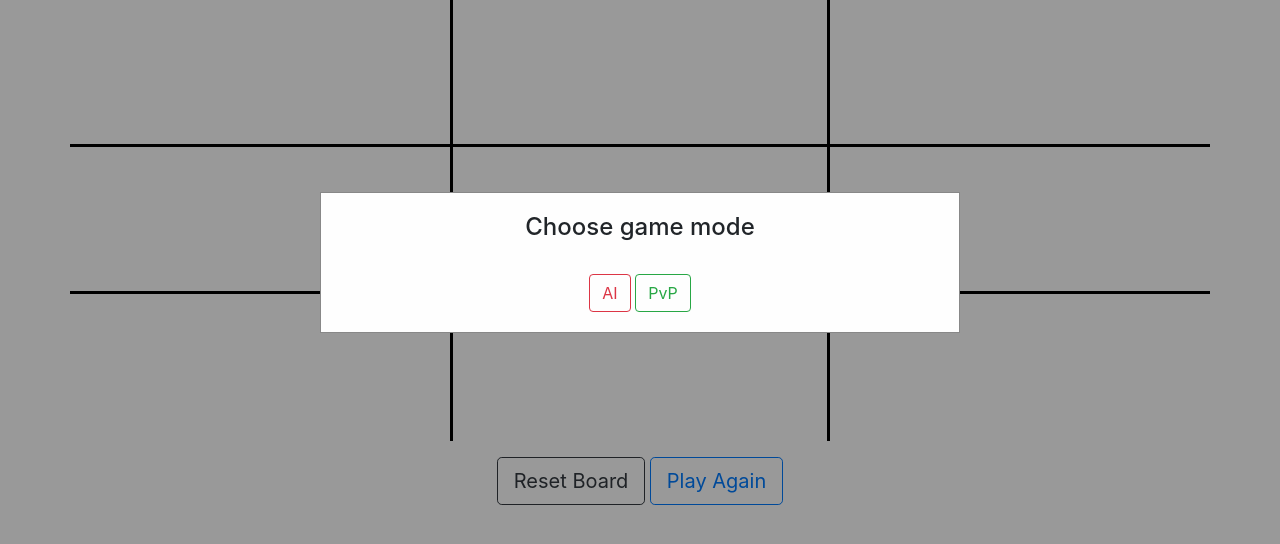
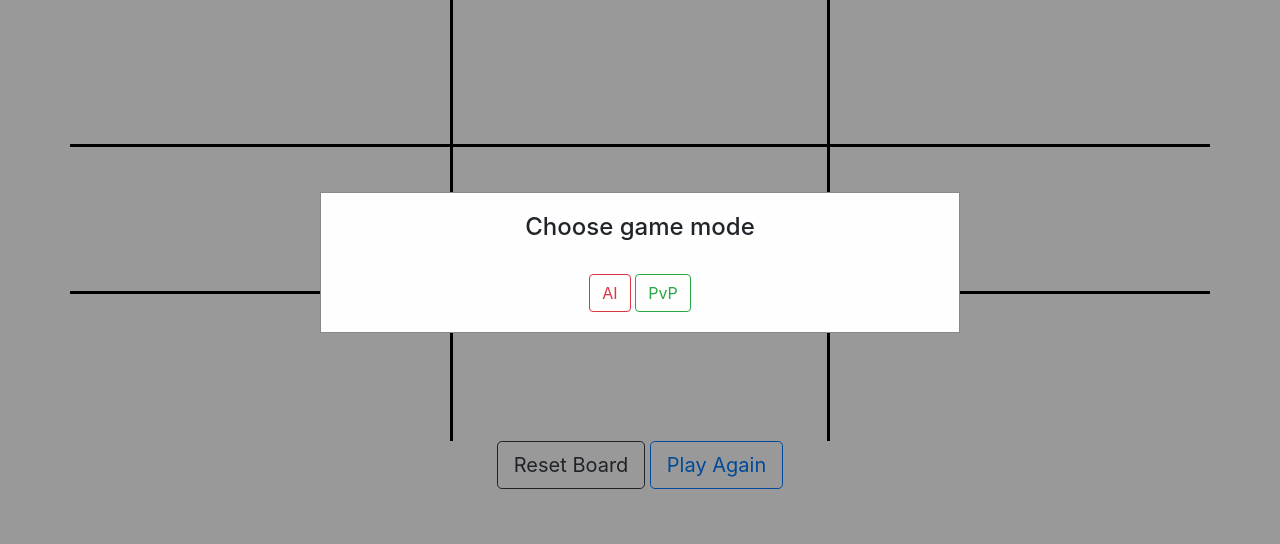
Before and after one commit to Lapy314/JavaScript-learning, a plain HTML site: page 4 JS Tic Tac Toe/index.html in a window 1280 px wide. Drawn offline with nearby package versions, Linux system fonts and the light colour scheme.

Commit message:
Update index.html

```diff
--- a/4 JS Tic Tac Toe/index.html
+++ b/4 JS Tic Tac Toe/index.html
@@ -25,7 +25,7 @@
         <div class="box box-bot-row" data-field="9">9</div>
       </div>
     </div>
-    <div class="row mt-3">
+    <div class="row btn-div">
       <div class="col text-center">
         <button id="reset" class="btn btn-outline-dark btn-lg">Reset Board</button>
         <a href="index.html"><button class="btn btn-outline-primary btn-lg">Play Again</button></a>
```
